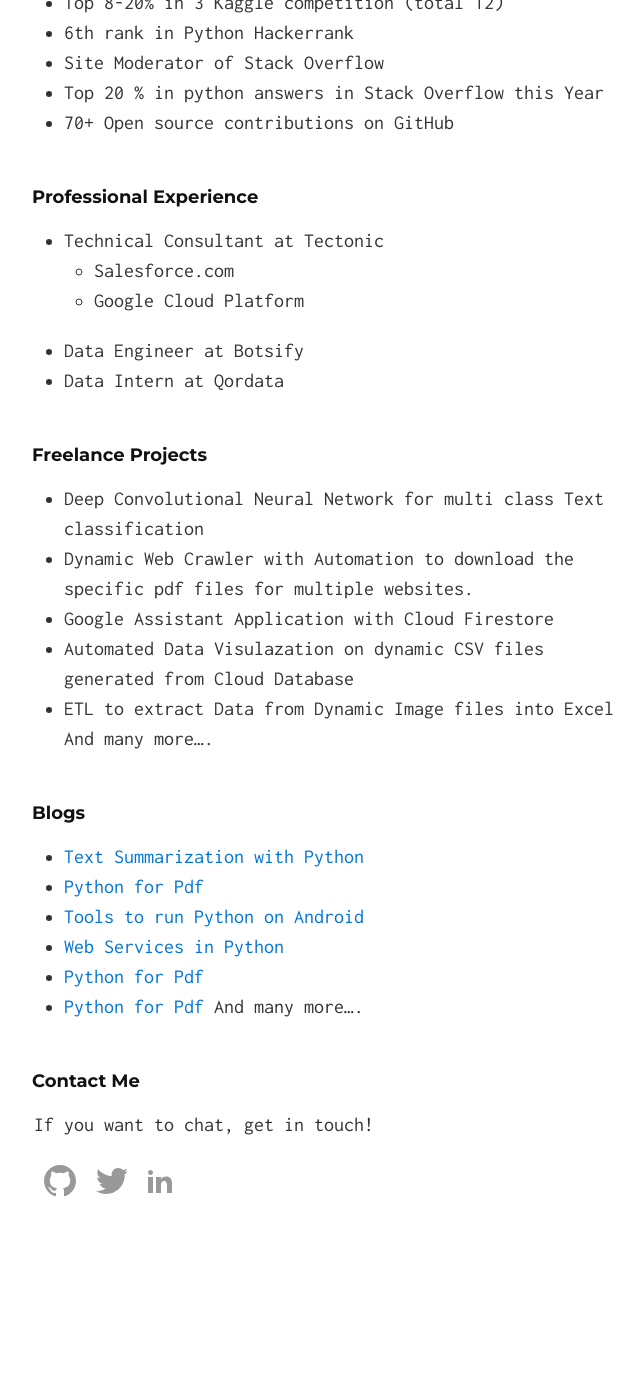
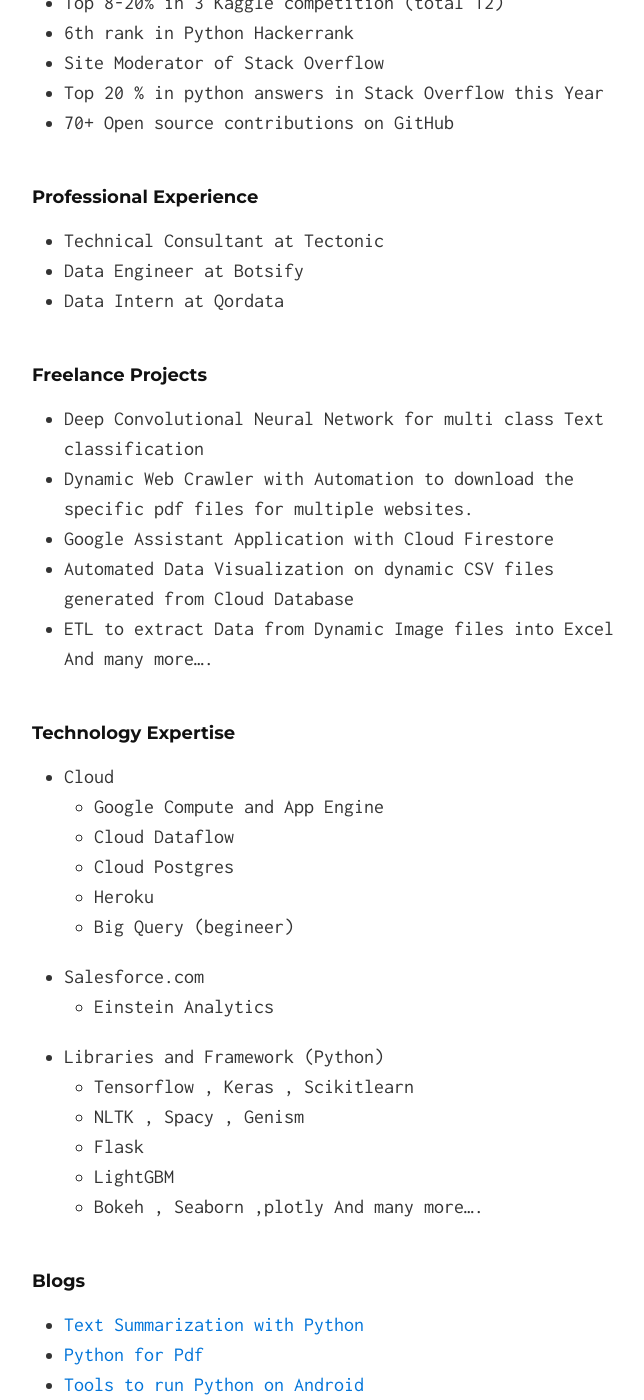
Before and after one commit to umer7/umer7.github.io, a Jekyll site: the page built from index.md, in a window 1280 px wide and 1400 px high, scrolled down 672 px. Shown: the whole window, without its empty margins (306-950 px from the left). Built offline with Jekyll 4.4.1, drawn with Linux system fonts in a browser that asks for light colours; our own code applies the rules of GitHub Pages for plain Markdown files; before the commit the page ends 1983 px from its top, so only the background shows below that.

Commit message:
Update index.md

```diff
--- a/index.md
+++ b/index.md
@@ -22,8 +22,6 @@ I also occasionally Blogs at Medium and answer questions on Stack Overflow .
 
 ## Professional Experience
 - Technical Consultant at Tectonic
-  - Salesforce.com
-  - Google Cloud Platform
 - Data Engineer at Botsify
 - Data Intern at Qordata
 
@@ -31,9 +29,27 @@ I also occasionally Blogs at Medium and answer questions on Stack Overflow .
 - Deep Convolutional Neural Network for multi class Text classification
 - Dynamic Web Crawler with Automation to download the specific pdf files for multiple websites.
 - Google Assistant Application with Cloud Firestore
-- Automated Data Visulazation on dynamic CSV files generated from Cloud Database
+- Automated Data Visualization  on dynamic CSV files generated from Cloud Database
 - ETL to extract Data from Dynamic Image files into Excel
 And many more....
+
+## Technology Expertise
+- Cloud
+  - Google Compute and App Engine
+  - Cloud Dataflow
+  - Cloud Postgres
+  - Heroku
+  - Big Query (begineer)
+- Salesforce.com
+  - Einstein Analytics
+- Libraries and Framework (Python)
+  - Tensorflow , Keras , Scikitlearn
+  - NLTK , Spacy , Genism
+  - Flask
+  - LightGBM
+  - Bokeh , Seaborn ,plotly
+And many more....
+
 
 ## Blogs
 - [Text Summarization with Python](https://towardsdatascience.com/text-summarization-in-python-76c0a41f0dc4)
```
Also changed, not shown: other parts of index.md (+1 -1 lines).
